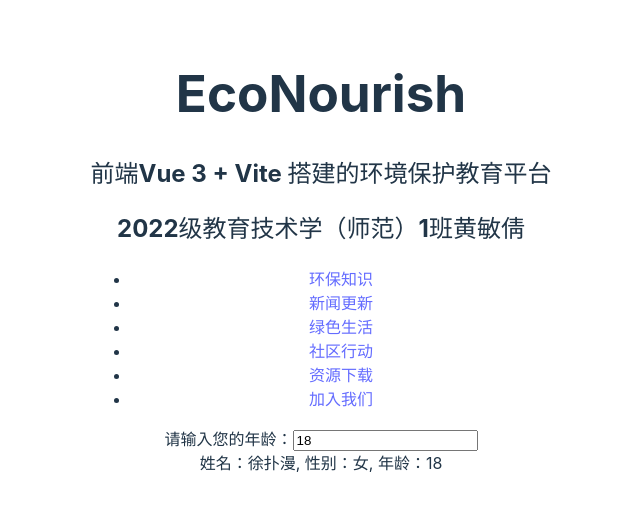
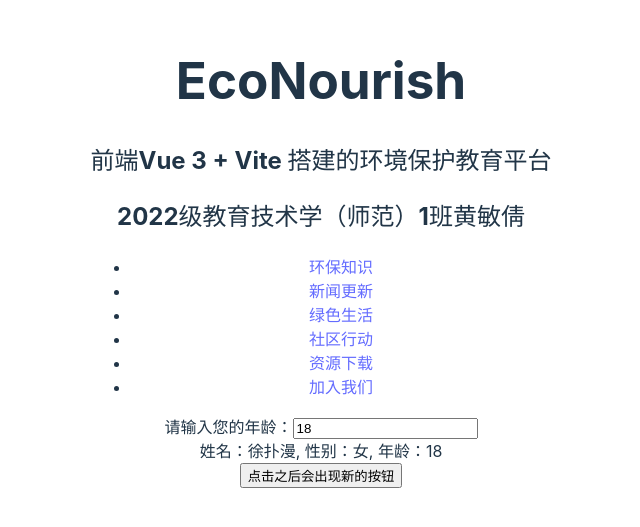
Before and after one commit to HuangMinQian/EcoNorish, a Vue app: page / in a window 1280 px wide. Shown: the part 147-674 px from the top of the page, without its empty margins (319-959 px from the left). Built offline with nearby package versions, Linux system fonts and the light colour scheme.

Commit message:
feat: 0314学的

```diff
--- a/src/views/Home.vue
+++ b/src/views/Home.vue
@@ -33,11 +33,20 @@
       <input type="text" v-model="age">
       <div>{{ info }}</div>
     </div>
+    <div>
+      <input type="button" @click="addButton" value="点击之后会出现新的按钮">
+      <input v-for="(buttonLabel, index) in buttons" :key="index" type="button" :value="buttonLabel">
+    </div>
   </div>
 </template>
 
 <script setup>
 import { ref, computed } from "vue";
+const buttons = ref([]);
+const addButton = () => {
+  buttons.value.push("新的按钮");
+}
+
 const age = ref(18);
 const person = {
   name: "徐扑漫",
```
